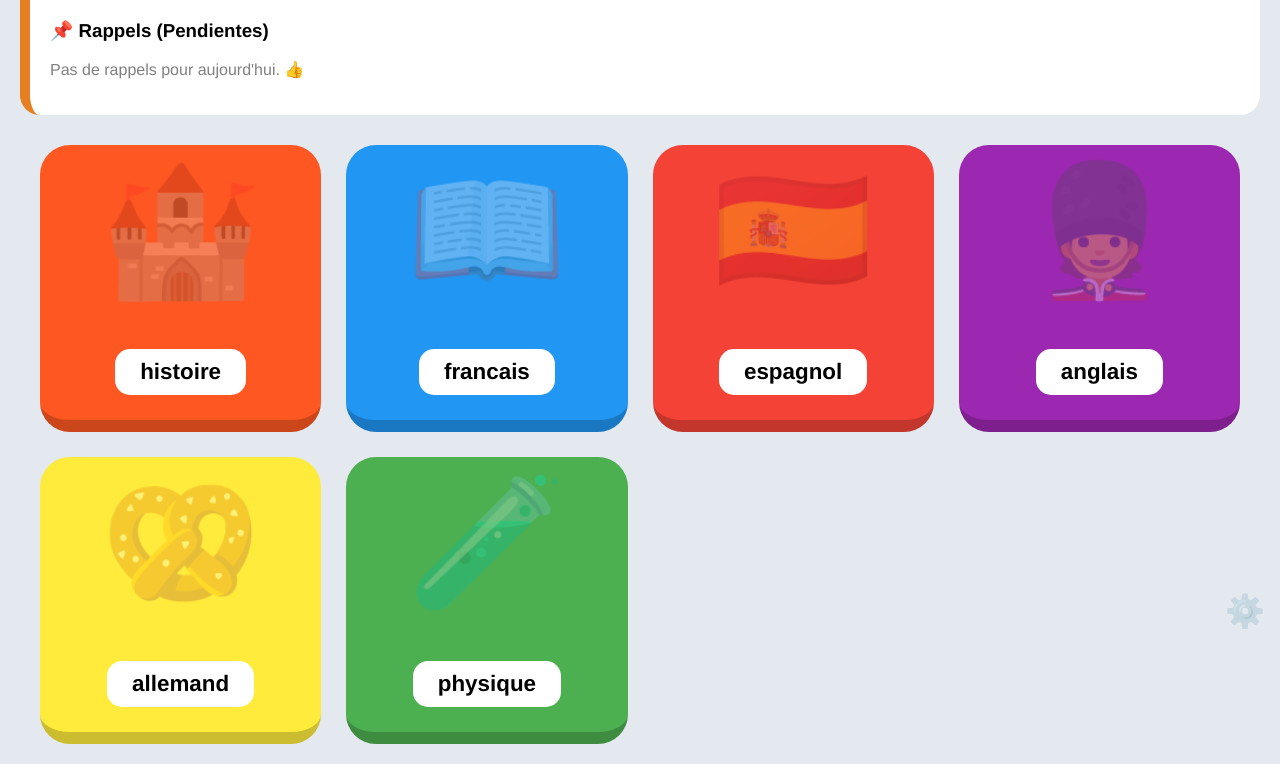
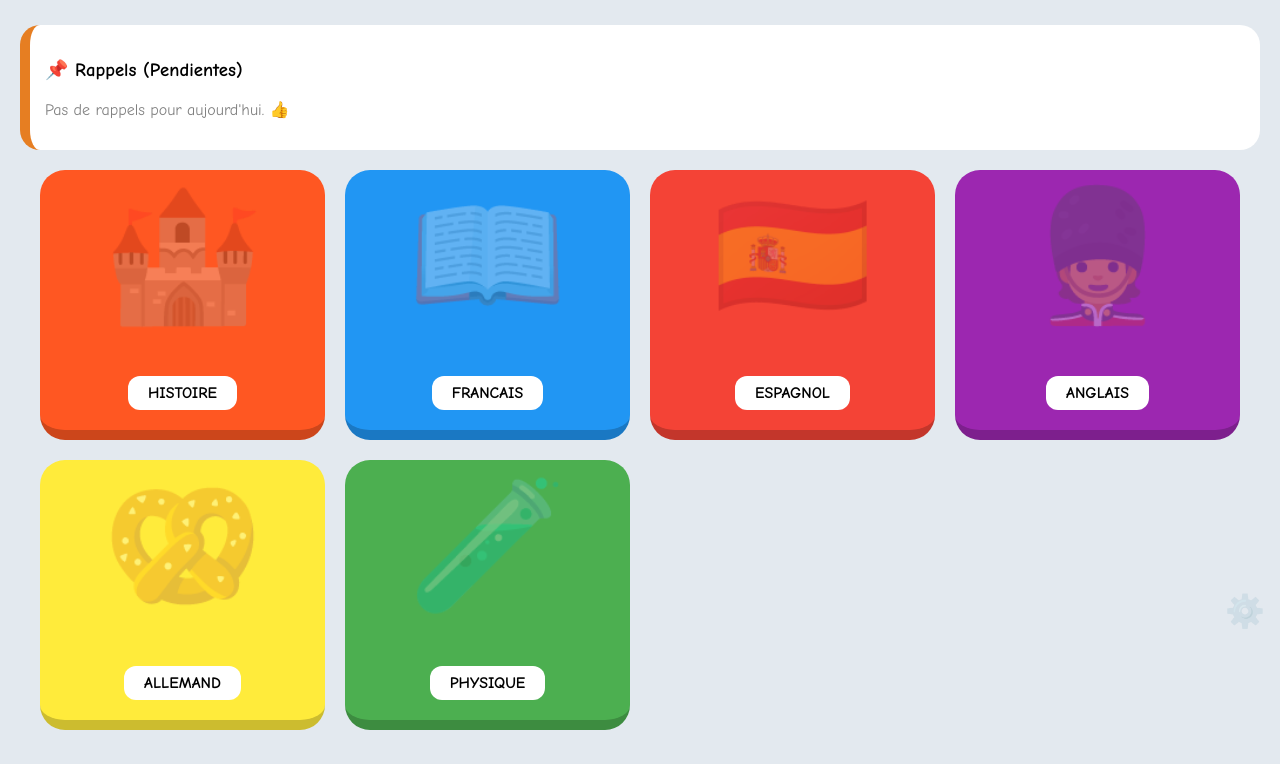
Before and after one commit to gabyesparza1429-lang/plataforma-sergio, a plain HTML site: page index.html in a window 1280 px wide. Shown: the part 155-919 px from the top of the page. Drawn offline with nearby package versions, Linux system fonts and the light colour scheme.

Commit message:
Refactor and optimize CSS styles

```diff
--- a/style.css
+++ b/style.css
@@ -1,46 +1,14 @@
-:root {
-    --bg: #E3E9EF;
-}
+:root { --bg: #E3E9EF; --roblox-blue: #00A2FF; }
+body { background-color: var(--bg); margin: 0; font-family: 'Comic Sans MS', sans-serif; }
+.main-title { text-align: center; font-size: 3rem; padding: 20px; }
 
-body {
-    background-color: var(--bg);
-    margin: 0;
-    font-family: 'Arial Rounded MT Bold', 'Helvetica', sans-serif;
-}
+/* GRID DE MATERIAS */
+.grid-subjects { display: grid; grid-template-columns: repeat(auto-fit, minmax(280px, 1fr)); gap: 20px; max-width: 1200px; margin: 0 auto; }
+.subject-card { height: 240px; border-radius: 25px; display: flex; align-items: flex-end; justify-content: center; padding-bottom: 20px; cursor: pointer; position: relative; border-bottom: 10px solid rgba(0,0,0,0.2); transition: 0.1s; }
+.subject-card::before { position: absolute; top: 10px; font-size: 8rem; opacity: 0.3; }
+.subject-label { background: white; padding: 8px 20px; border-radius: 12px; font-weight: bold; text-transform: uppercase; }
 
-/* SISTEMA DE VISTAS */
-.view { padding: 20px; box-sizing: border-box; }
-.hidden { display: none !important; }
-
-/* HOME */
-.main-title { text-align: center; font-size: 3rem; color: #333; margin: 30px 0; }
-
-.grid-subjects {
-    display: grid;
-    grid-template-columns: repeat(auto-fit, minmax(280px, 1fr));
-    gap: 25px;
-    max-width: 1200px;
-    margin: 0 auto;
-}
-
-.subject-card {
-    height: 250px;
-    border-radius: 30px;
-    display: flex;
-    align-items: flex-end;
-    justify-content: center;
-    padding-bottom: 25px;
-    cursor: pointer;
-    position: relative;
-    border-bottom: 12px solid rgba(0,0,0,0.2);
-    transition: transform 0.1s;
-}
-
-.subject-card:active { transform: translateY(6px); border-bottom-width: 4px; }
-.subject-card::before { position: absolute; top: 10px; font-size: 8rem; opacity: 0.3; z-index: 1; }
-.subject-label { background: white; padding: 10px 25px; border-radius: 15px; font-weight: bold; font-size: 1.4rem; z-index: 2; }
-
-/* COLORES MATERIAS */
+/* COLORES */
 .card-histoire { background: #FF5722; } .card-histoire::before { content: '🏰'; }
 .card-francais { background: #2196F3; } .card-francais::before { content: '📖'; }
 .card-espagnol { background: #F44336; } .card-espagnol::before { content: '🇪🇸'; }
@@ -48,25 +16,22 @@ body {
 .card-allemand { background: #FFEB3B; } .card-allemand::before { content: '🥨'; }
 .card-physique { background: #4CAF50; } .card-physique::before { content: '🧪'; }
 
-/* PENDIENTES */
-.reminders-container { background: white; max-width: 1200px; margin: 0 auto 30px auto; padding: 20px; border-radius: 20px; border-left: 10px solid #e67e22; }
-.reminder-item { background: #fff5e6; margin: 8px 0; padding: 12px; border-radius: 10px; border: 1px solid #ffd1b3; }
+/* CHART Y APROVECHAMIENTO */
+.chart-container { background: white; padding: 20px; border-radius: 20px; margin-bottom: 20px; box-shadow: 0 4px 10px rgba(0,0,0,0.1); }
+.achievement-box { margin-top: 15px; font-size: 1.2rem; font-weight: bold; color: #2c3e50; text-align: center; }
 
-/* CARPETAS */
-.folder-grid { display: grid; grid-template-columns: repeat(auto-fill, minmax(200px, 1fr)); gap: 20px; }
-.folder-icon { background: #FFD54F; padding: 40px 20px; border-radius: 20px; text-align: center; font-weight: bold; box-shadow: 0 6px 0 #F9A825; cursor: pointer; font-size: 1.2rem; }
+/* UI ELEMENTS */
+.reminders-container { background: white; max-width: 1200px; margin: 20px auto; padding: 15px; border-radius: 20px; border-left: 10px solid #e67e22; }
+.folder-icon { background: #FFD54F; padding: 30px; border-radius: 20px; text-align: center; font-weight: bold; cursor: pointer; box-shadow: 0 5px 0 #F9A825; }
+.header-nav { display: flex; align-items: center; gap: 20px; margin-bottom: 20px; }
+.btn-nav { padding: 10px 20px; border-radius: 10px; border: none; background: #7f8c8d; color: white; cursor: pointer; }
+.btn-save { padding: 15px; border-radius: 10px; border: none; background: var(--roblox-blue); color: white; cursor: pointer; width: 100%; font-weight: bold; }
+.btn-finish { width: 100%; padding: 20px; background: #2ecc71; color: white; border: none; border-radius: 15px; font-size: 1.5rem; font-weight: bold; cursor: pointer; margin-top: 20px; }
 
-/* BOTONES Y UI */
-.header-nav { display: flex; align-items: center; gap: 20px; margin-bottom: 25px; }
-.btn-nav { padding: 12px 25px; border-radius: 12px; border: none; cursor: pointer; background: #7f8c8d; color: white; font-weight: bold; }
-.btn-save { padding: 15px; background: #3498db; color: white; border: none; border-radius: 12px; font-weight: bold; width: 100%; cursor: pointer; font-size: 1rem; }
-.btn-finish { width: 100%; padding: 25px; background: #2ecc71; color: white; border: none; border-radius: 20px; font-size: 1.8rem; font-weight: bold; cursor: pointer; margin-top: 25px; box-shadow: 0 8px 0 #27ae60; }
+.admin-card { background: white; padding: 20px; border-radius: 15px; display: flex; flex-direction: column; gap: 10px; max-width: 600px; margin: 0 auto; }
+.admin-card input, .admin-card textarea, .admin-card select { padding: 10px; border-radius: 8px; border: 1px solid #ddd; }
 
-.admin-card { background: white; padding: 25px; border-radius: 20px; max-width: 600px; margin: 0 auto; display: flex; flex-direction: column; gap: 12px; }
-.admin-card input, .admin-card select, .admin-card textarea { padding: 12px; border-radius: 8px; border: 2px solid #ddd; font-size: 1rem; }
-
-#admin-trigger { position: fixed; bottom: 15px; right: 15px; font-size: 2rem; cursor: pointer; opacity: 0.3; z-index: 1000; }
-.modal { position: fixed; top: 0; left: 0; width: 100%; height: 100%; background: rgba(0,0,0,0.85); display: flex; justify-content: center; align-items: center; z-index: 2000; }
-.modal-content { background: white; padding: 40px; border-radius: 30px; text-align: center; max-width: 400px; }
-
-.iframe-wrapper iframe { width: 100%; height: 600px; border: none; border-radius: 25px; background: white; }
+#admin-trigger { position: fixed; bottom: 15px; right: 15px; font-size: 2rem; cursor: pointer; opacity: 0.2; }
+.modal { position: fixed; top: 0; left: 0; width: 100%; height: 100%; background: rgba(0,0,0,0.8); display: flex; justify-content: center; align-items: center; z-index: 3000; }
+.modal-content { background: white; padding: 30px; border-radius: 25px; text-align: center; }
+.iframe-wrapper iframe { width: 100%; height: 500px; border: none; border-radius: 15px; }
```
